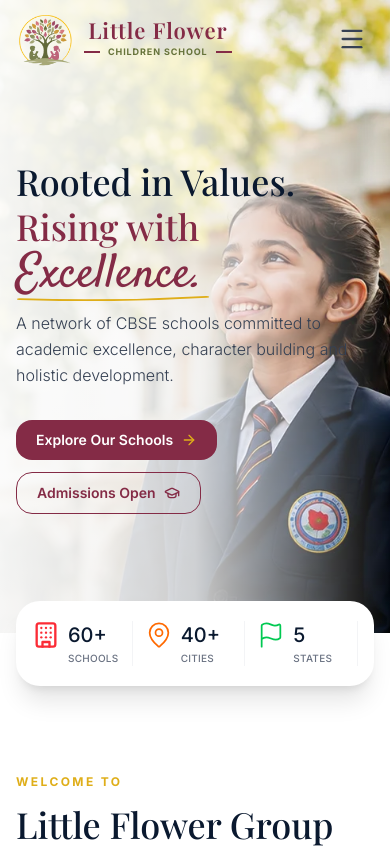
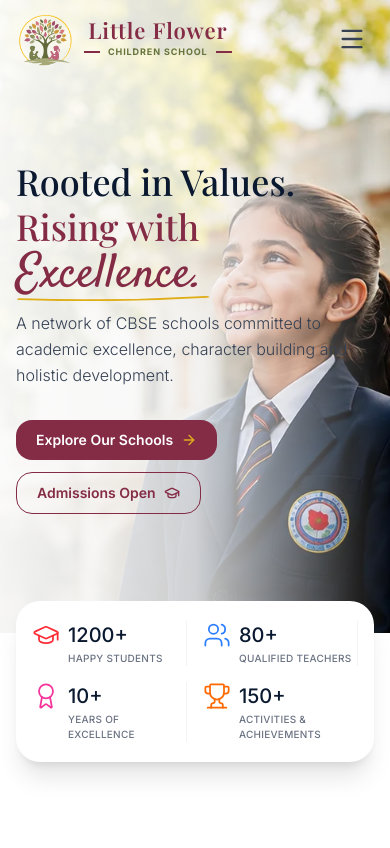
Before and after one commit to the-gold-technologies/lfcs-school, a Next.js app: page / in a window 390 px wide. Shown: the top 848 px of the page. Built offline with nearby package versions, Linux system fonts and the light colour scheme; a web font is replaced by a local one.

Commit message:
feat: add HeroSection component with responsive banner and statistics bar

```diff
--- a/src/components/HeroSection.tsx
+++ b/src/components/HeroSection.tsx
@@ -1,4 +1,4 @@
-import { ArrowRight, GraduationCap, MapPin, Flag, Users, Award } from "lucide-react";
+import { ArrowRight, GraduationCap, Users, Award, Trophy } from "lucide-react";
 import Link from "next/link";
 
 export default function HeroSection() {
@@ -38,40 +38,33 @@
 
       {/* 2. Statistics Bar */}
       <div className="relative z-20 max-w-7xl mx-auto w-full px-4 sm:px-6 lg:px-0 -mt-8 md:-mt-16 mb-10 md:mb-16">
-        <div className="bg-white rounded-[24px] md:rounded-[32px] shadow-xl py-5 md:py-8 px-4 md:px-10 grid grid-cols-3 md:grid-cols-5 gap-3 md:gap-6 text-left divide-x divide-gray-100">
+        <div className="bg-white rounded-[24px] md:rounded-[32px] shadow-xl py-5 md:py-8 px-4 md:px-10 grid grid-cols-2 md:grid-cols-4 gap-4 md:gap-6 text-left divide-x divide-gray-100">
           <div className="flex flex-row gap-2 md:gap-4 items-start">
-            <BuildingIcon className="w-7 h-7 md:w-11 md:h-11 text-red-500 mb-2 md:mb-3 shrink-0" strokeWidth={1.5} />
+            <GraduationCap className="w-7 h-7 md:w-11 md:h-11 text-red-500 mb-2 md:mb-3 shrink-0" strokeWidth={1.5} />
             <div>
-              <div className="text-xl md:text-3xl font-medium text-[#0a192f]">60+</div>
-              <div className="text-[10px] md:text-xs font-medium text-gray-500 uppercase tracking-wide mt-0.5 md:mt-1">Schools</div>
+              <div className="text-xl md:text-3xl font-medium text-[#0a192f]">1200+</div>
+              <div className="text-[10px] md:text-xs font-medium text-gray-500 uppercase tracking-wide mt-0.5 md:mt-1">Happy Students</div>
             </div>
           </div>
           <div className="flex flex-row gap-2 md:gap-4 items-start">
-            <MapPin className="w-7 h-7 md:w-11 md:h-11 text-orange-500 mb-2 md:mb-3 shrink-0" strokeWidth={1.5} />
+            <Users className="w-7 h-7 md:w-11 md:h-11 text-blue-500 mb-2 md:mb-3 shrink-0" strokeWidth={1.5} />
             <div>
-              <div className="text-xl md:text-3xl font-medium text-[#0a192f]">40+</div>
-              <div className="text-[10px] md:text-xs font-medium text-gray-500 uppercase tracking-wide mt-0.5 md:mt-1">Cities</div>
+              <div className="text-xl md:text-3xl font-medium text-[#0a192f]">80+</div>
+              <div className="text-[10px] md:text-xs font-medium text-gray-500 uppercase tracking-wide mt-0.5 md:mt-1">Qualified Teachers</div>
             </div>
           </div>
           <div className="flex flex-row gap-2 md:gap-4 items-start">
-            <Flag className="w-7 h-7 md:w-11 md:h-11 text-green-500 mb-2 md:mb-3 shrink-0" strokeWidth={1.5} />
+            <Award className="w-7 h-7 md:w-11 md:h-11 text-pink-500 mb-2 md:mb-3 shrink-0" strokeWidth={1.5} />
             <div>
-              <div className="text-xl md:text-3xl font-medium text-[#0a192f]">5</div>
-              <div className="text-[10px] md:text-xs font-medium text-gray-500 uppercase tracking-wide mt-0.5 md:mt-1">States</div>
+              <div className="text-xl md:text-3xl font-medium text-[#0a192f]">10+</div>
+              <div className="text-[10px] md:text-xs font-medium text-gray-500 uppercase tracking-wide mt-0.5 md:mt-1">Years Of Excellence</div>
             </div>
           </div>
-          <div className="hidden md:flex flex-row gap-2 md:gap-4 items-start">
-            <Users className="w-7 h-7 md:w-11 md:h-11 text-blue-500 mb-2 md:mb-3 shrink-0" strokeWidth={1.5} />
+          <div className="flex flex-row gap-2 md:gap-4 items-start">
+            <Trophy className="w-7 h-7 md:w-11 md:h-11 text-orange-500 mb-2 md:mb-3 shrink-0" strokeWidth={1.5} />
             <div>
-              <div className="text-xl md:text-3xl font-medium text-[#0a192f]">50K+</div>
-              <div className="text-[10px] md:text-xs font-medium text-gray-500 uppercase tracking-wide mt-0.5 md:mt-1">Students</div>
-            </div>
-          </div>
-          <div className="hidden md:flex flex-row gap-4 items-start">
-            <Award className="w-11 h-11 text-pink-500 mb-3 shrink-0" strokeWidth={1.5} />
-            <div>
-              <div className="text-3xl font-medium text-[#0a192f]">20+</div>
-              <div className="text-xs font-medium text-gray-500 uppercase tracking-wide mt-1">Years of Excellence</div>
+              <div className="text-xl md:text-3xl font-medium text-[#0a192f]">150+</div>
+              <div className="text-[10px] md:text-xs font-medium text-gray-500 uppercase tracking-wide mt-0.5 md:mt-1">Activities &amp; Achievements</div>
             </div>
           </div>
         </div>
@@ -79,14 +72,3 @@
     </>
   );
 }
-
-function BuildingIcon(props: any) {
-  return (
-    <svg {...props} xmlns="http://www.w3.org/2000/svg" width="24" height="24" viewBox="0 0 24 24" fill="none" stroke="currentColor" strokeWidth="2" strokeLinecap="round" strokeLinejoin="round">
-      <rect width="16" height="20" x="4" y="2" rx="2" ry="2" />
-      <path d="M9 22v-4h6v4" /><path d="M8 6h.01" /><path d="M16 6h.01" /><path d="M12 6h.01" />
-      <path d="M12 10h.01" /><path d="M12 14h.01" /><path d="M16 10h.01" /><path d="M16 14h.01" />
-      <path d="M8 10h.01" /><path d="M8 14h.01" />
-    </svg>
-  );
-}
```
